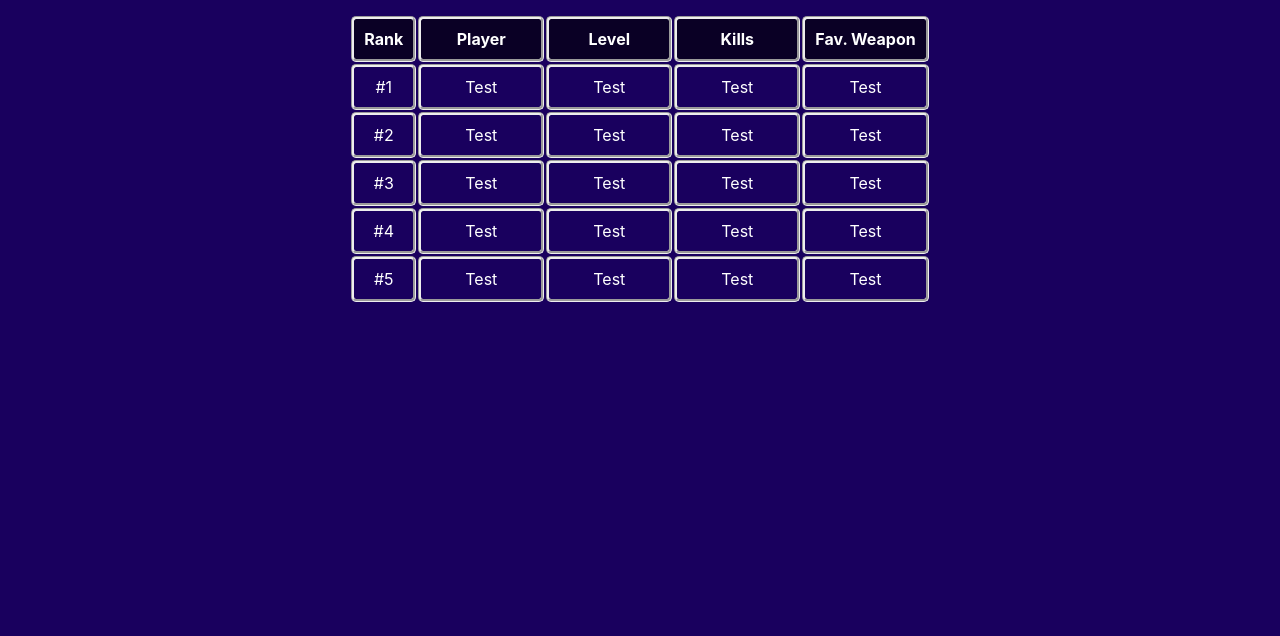
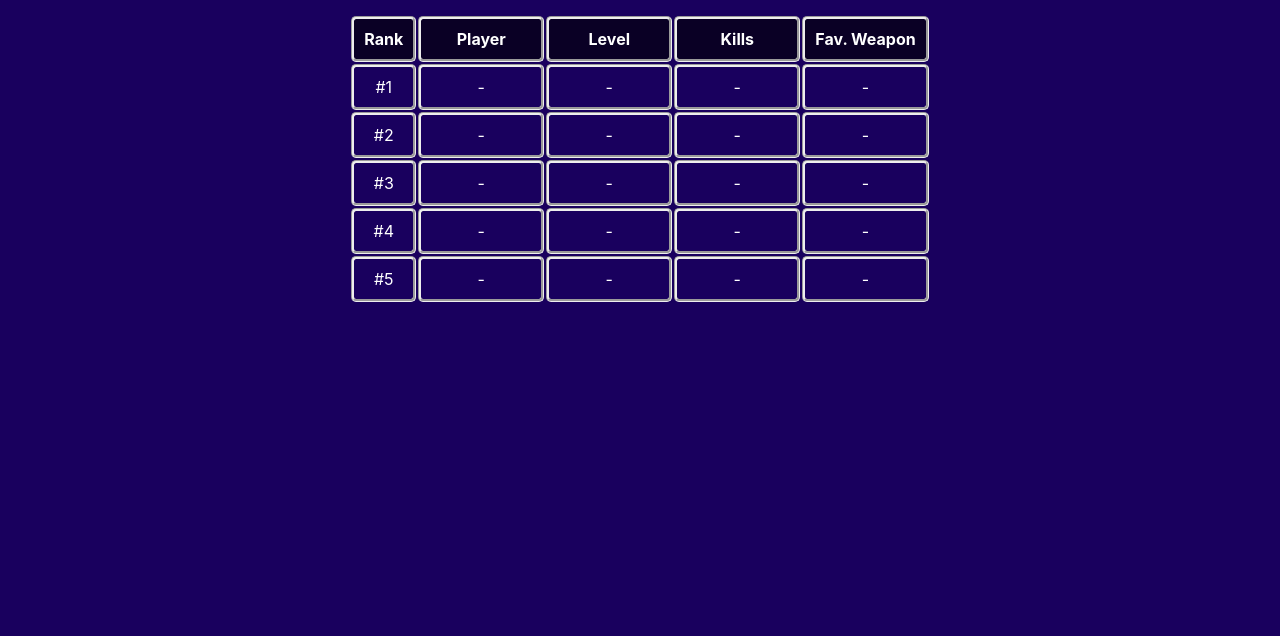
Before and after one commit to ovirtanen0/scrum-projekti, a plain HTML site: page FRONTEND/index.html in a window 1280 px wide. Shown: the part 164-800 px from the top of the page. Drawn offline with Linux system fonts and the light colour scheme; no server answers.

Commit message:
Sign Up btn added, modified some stuff

```diff
--- a/FRONTEND/index.html
+++ b/FRONTEND/index.html
@@ -10,6 +10,7 @@
     <div class="nav">
         <button class="nav-btn">Menu</button>
         <button class="nav-btn">Leaderboard</button>
+        <button class="nav-btn rightside" onclick="showModalSignUp()">Sign Up</button>
         <button class="nav-btn rightside" onclick="showModal()">Login</button>
         <input type="text" class="searchbar rightside" placeholder="Search...">
     </div><br>
@@ -25,38 +26,38 @@
             </tr>
             <tr>
                 <td>#1</td>
-                <td class="widetable" id="1u">Test</td>
-                <td class="widetable" id="1l">Test</td>
-                <td class="widetable" id="1k">Test</td>
-                <td class="widetable" id="1f">Test</td>
+                <td class="widetable" id="1u">-</td>
+                <td class="widetable" id="1l">-</td>
+                <td class="widetable" id="1k">-</td>
+                <td class="widetable" id="1f">-</td>
             </tr>
             <tr>
                 <td>#2</td>
-                <td class="widetable" id="2u">Test</td>
-                <td class="widetable" id="2l">Test</td>
-                <td class="widetable" id="2k">Test</td>
-                <td class="widetable" id="2f">Test</td>
+                <td class="widetable" id="2u">-</td>
+                <td class="widetable" id="2l">-</td>
+                <td class="widetable" id="2k">-</td>
+                <td class="widetable" id="2f">-</td>
             </tr>
             <tr>
                 <td>#3</td>
-                <td class="widetable" id="3u">Test</td>
-                <td class="widetable" id="3l">Test</td>
-                <td class="widetable" id="3k">Test</td>
-                <td class="widetable" id="3f">Test</td>
+                <td class="widetable" id="3u">-</td>
+                <td class="widetable" id="3l">-</td>
+                <td class="widetable" id="3k">-</td>
+                <td class="widetable" id="3f">-</td>
             </tr>
             <tr>
                 <td>#4</td>
-                <td class="widetable" id="4u">Test</td>
-                <td class="widetable" id="4l">Test</td>
-                <td class="widetable" id="4k">Test</td>
-                <td class="widetable" id="4f">Test</td>
+                <td class="widetable" id="4u">-</td>
+                <td class="widetable" id="4l">-</td>
+                <td class="widetable" id="4k">-</td>
+                <td class="widetable" id="4f">-</td>
             </tr>
             <tr>
                 <td>#5</td>
-                <td class="widetable" id="5u">Test</td>
-                <td class="widetable" id="5l">Test</td>
-                <td class="widetable" id="5k">Test</td>
-                <td class="widetable" id="5f">Test</td>
+                <td class="widetable" id="5u">-</td>
+                <td class="widetable" id="5l">-</td>
+                <td class="widetable" id="5k">-</td>
+                <td class="widetable" id="5f">-</td>
             </tr>
         </table>
     </center>
@@ -110,12 +111,12 @@
             </div>
 
             <div class="modal-container" style="background-color:#10003c">
-                <span class="signup">Already have an <a onclick="modalChange()" href="#">account</a>?</span>
+                <span class="signup">Already have an account? <a onclick="modalChange()" href="#">Log in</a></span>
             </div>
         </form>
     </div>
 
-    <script src="script.js"></script>
+    <script src="/BACKEND/script.js"></script>
     <script src="modal_script.js"></script>
 
 </body>
--- a/FRONTEND/modal_script.js
+++ b/FRONTEND/modal_script.js
@@ -9,6 +9,10 @@ window.addEventListener('click', (event) => {
 
 function showModal() {
     loginModal.classList.add('show');
+}
+
+function showModalSignUp() {
+    signupModal.classList.add('show');
 }
 
 function hideModal() {
--- a/FRONTEND/styles.css
+++ b/FRONTEND/styles.css
@@ -93,7 +93,7 @@ td {
     border: 2px solid #10003c;
     border-radius: 15px;
     width: 22.5%;
-    max-width: 480px;
+    min-width: 480px;
     height: auto;
     max-height: 740px;
     text-align: center;
```
